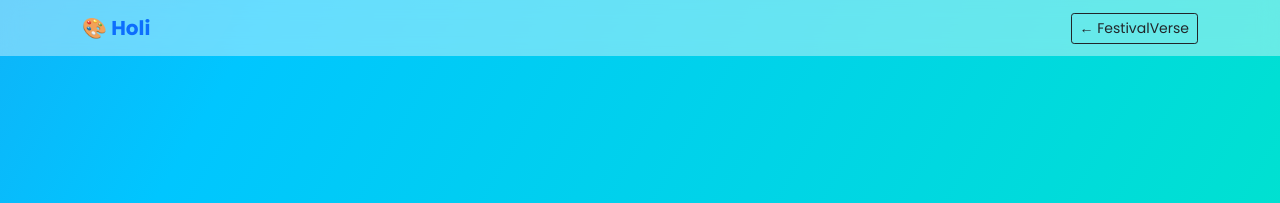
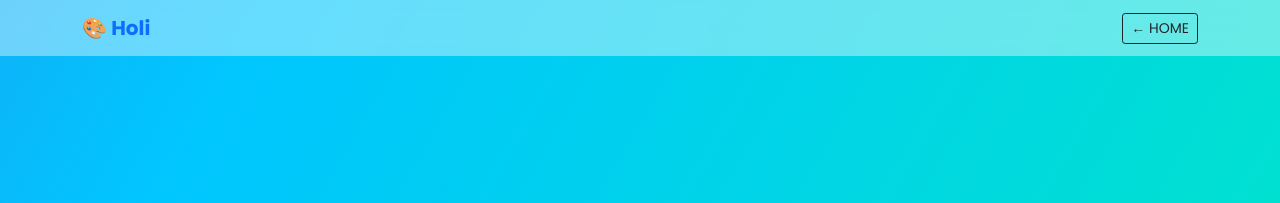
Before and after one commit to Paras367/festivals, a Jekyll site: the page holi.html, which Jekyll copies as it is, in a window 1280 px wide. Shown: the top 203 px of the page. Built offline with Jekyll 4.4.1, drawn with Linux system fonts in a browser that asks for light colours.

Commit message:
Update holi.html

```diff
--- a/holi.html
+++ b/holi.html
@@ -2,7 +2,7 @@
 <html lang="en">
 <head>
 <meta charset="UTF-8">
-<title>🎨 Holi | Festival of Colors</title>
+<title>Holi | Festival of Colors</title>
  <link rel="icon" type="image/x-icon" href= "https://cdn.britannica.com/70/191970-050-1EC34EBE/Color-wheel-light-color-spectrum.jpg">
 <meta name="viewport" content="width=device-width, initial-scale=1.0">
 
@@ -134,7 +134,7 @@ footer{
   <div class="container">
     <a class="navbar-brand fw-bold">🎨 Holi</a>
     <div class="ms-auto">
-      <a href="../index.html" class="btn btn-outline-dark btn-sm">← FestivalVerse</a>
+      <a href="../index.html" class="btn btn-outline-dark btn-sm">← HOME</a>
     </div>
   </div>
 </nav>
```
